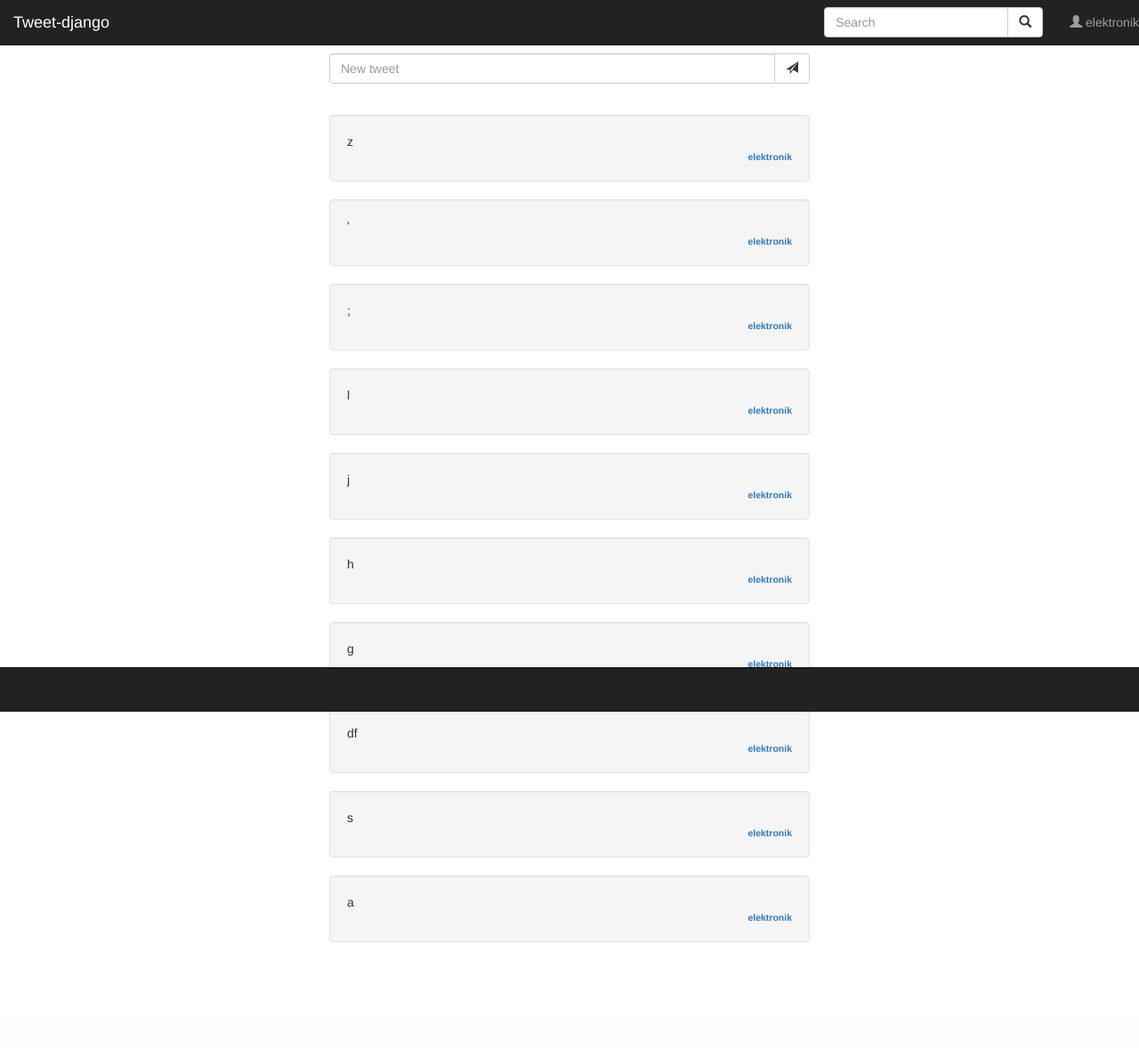
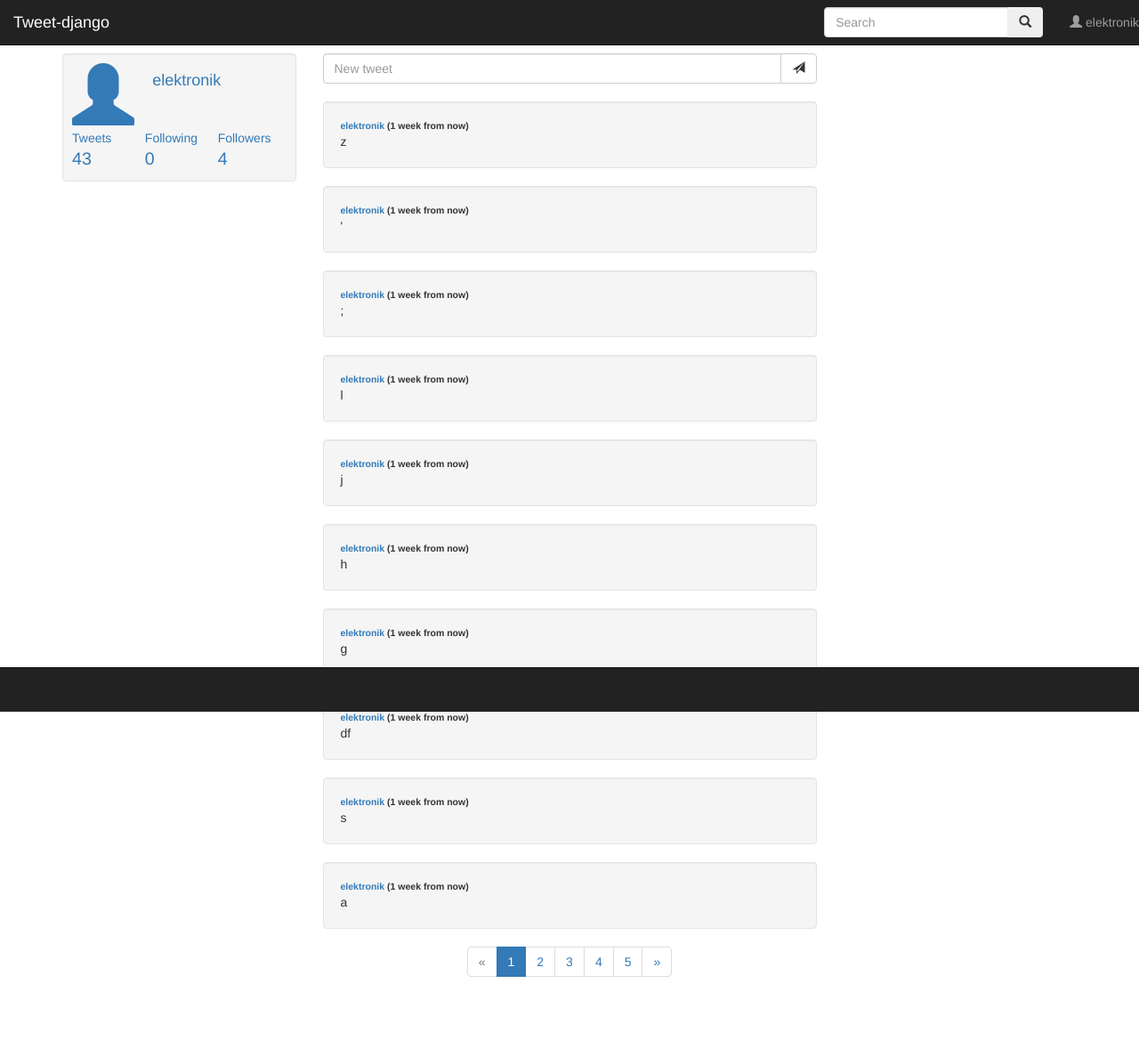
Before and after one commit to elektro-NIK/tweet-django, a Django app: a page that uses templates/profile.html in a window 1280 px wide. Shown: the whole page at 89% size. Before the commit the page ends 1059 px from the top, so only its background shows below. Run offline with Django 3.2, Linux system fonts and the light colour scheme; a user stored in the database is signed in; data comes from the database, SQL or seed files in the repository; both versions use the stored data as it was after the commit; some libraries are stand-ins or nearby versions.

Commit message:
Adede user profile partial, reformating profile and search pages.

```diff
--- a/static/css/main.css
+++ b/static/css/main.css
@@ -5,6 +5,28 @@ body {
 
 div.username {
   font-size: 75%;
-  text-align: right;
+  text-align: left;
   font-weight: bold;
 }
+
+.userpic {
+  font-size: 70px;
+}
+
+.profile.stat {
+  font-size: 140%;
+}
+
+ul.pagination {
+    display: flex;
+    justify-content: center;
+}
+
+.well.profile {
+    padding: 10px;
+}
+
+.row.stat {
+    margin-right: 0px;
+    margin-left: 0px;
+}
--- a/templates/base/base.html
+++ b/templates/base/base.html
@@ -9,7 +9,7 @@
         <title>Index</title>
     </head>
     <body>
-        {% include "base/header.html" with user=user %}
+        {% include "base/header.html" %}
 
         <div class="container">
             {% block content %}
--- a/templates/base/header.html
+++ b/templates/base/header.html
@@ -5,13 +5,13 @@
             <li class="dropdown">
                 <a href="/user/{{ user.username }}/" class="dropdown-toggle" data-toggle="dropdown"><span class="glyphicon glyphicon-user"></span> {{ user.username }}</a>
                 <ul class="dropdown-menu">
-                    <li><a href="{% url 'profile' user.username %}">Profile <span class="glyphicon glyphicon-user pull-right"></span></a></li>
+                    <li><a href="{% url 'profile' user.username %}"><span class="glyphicon glyphicon-user"></span> Profile</a></li>
                     <li class="divider"></li>
-                    <li><a href="#">User stats <span class="glyphicon glyphicon-stats pull-right"></span></a></li>
+                    <li><a href="#"><span class="glyphicon glyphicon-stats"></span> User stats</a></li>
                     <li class="divider"></li>
-                    <li><a href="#">Settings <span class="glyphicon glyphicon-cog pull-right"></span></a></li>
+                    <li><a href="#"><span class="glyphicon glyphicon-cog"></span> Settings</a></li>
                     <li class="divider"></li>
-                    <li><a href="{% url 'logout' %}">Logout <span class="glyphicon glyphicon-log-out pull-right"></span></a></li>
+                    <li><a href="{% url 'logout' %}"><span class="glyphicon glyphicon-log-out"></span> Logout</a></li>
                 </ul>
             </li>
         </ul>
@@ -20,7 +20,7 @@
                 <div class="input-group">
                     <input type="text" class="form-control" placeholder="Search" name="query">
                     <div class="input-group-btn">
-                        <button class="btn btn-default" type="submit">
+                        <button class="btn btn-search" type="submit">
                             <i class="glyphicon glyphicon-search"></i>
                         </button>
                     </div>
--- a/templates/login.html
+++ b/templates/login.html
@@ -37,7 +37,7 @@
             <div class="col-md-2 col-md-offset-5">
                 <button type="submit" class="btn btn-success">Login</button>
                 <span> or </span>
-                <a href="{% url 'signup' %}"><button class="btn btn-default">Sign Up</button></a>
+                <a href="{% url 'signup' %}"><button type="button" class="btn btn-default">Sign Up</button></a>
             </div>
         </div>
     </form>
--- /dev/null
+++ b/templates/partials/_profile.html
@@ -0,0 +1,42 @@
+{% load staticfiles %}
+<div class="well profile">
+    <div class="row">
+        <div class="col-md-4">
+            <a href="#"><span class="userpic glyphicon glyphicon-user"></span></a>
+        </div>
+        <div class="col-md-8">
+            <a href="{% url 'profile' profile.username %}"><h4>{{ profile.username }}</h4></a>
+            {% if profile.username != user.username %}
+                {% csrf_token %}
+                <button class="btn btn-{{ following|yesno:'danger,success' }} follow-btn" value="{{ following }}" username="{{ profile.username }}">
+                    <span class="glyphicon glyphicon-{{ following|yesno:'minus,plus'}}"></span>
+                    <span class="follow-text">{{ following|yesno:"Unfollow,Follow" }}</span>
+                </button>
+            {% endif %}
+        </div>
+        <div class="col-md-12">
+            <div class="row stat">
+                <ul class="list-inline">
+                    <li class="col-md-4 column">
+                        <a href="{% url 'profile' profile.username %}">
+                            <div>Tweets</div>
+                            <div class="profile stat">{{ stat.tweets }}</div>
+                        </a>
+                    </li>
+                    <li class="col-md-4">
+                        <a href="#">
+                            <div>Following</div>
+                            <div class="profile stat">{{ stat.following }}</div>
+                        </a>
+                    </li>
+                    <li class="col-md-4">
+                        <a href="#" title="1.810 Followers">
+                            <div>Followers</div>
+                            <div class="profile stat">{{ stat.followers }}</div>
+                        </a>
+                    </li>
+                </ul>
+            </div>
+        </div>
+    </div>
+</div>
--- /dev/null
+++ b/templates/partials/_tweet_wall.html
@@ -0,0 +1,39 @@
+{% if not tweets %}
+    <div class="well">
+        <span>Not found</span>
+    </div>
+{% elif tweets.0 == ' ' %}
+    <div></div>
+{% else %}
+    {% load humanize %}
+    {% for tweet in tweets %}
+        <div class="well">
+            <div class="username">
+                <a href="/user/{{ tweet.user.username }}">{{ tweet.user.username }}</a>
+                <span> ({{ tweet.created|naturaltime }})</span>
+            </div>
+            <div>{{ tweet.text }}</div>
+        </div>
+    {% endfor %}
+    {% if tweets.has_other_pages %}
+        <ul class="pagination">
+            {% if tweets.has_previous %}
+                <li><a href="?page={{ tweets.previous_page_number }}">&laquo;</a></li>
+            {% else %}
+                <li class="disabled"><span>&laquo;</span></li>
+            {% endif %}
+            {% for i in tweets.paginator.page_range %}
+                {% if tweets.number == i %}
+                    <li class="active"><span>{{ i }} <span class="sr-only">(current)</span></span></li>
+                {% else %}
+                    <li><a href="?page={{ i }}">{{ i }}</a></li>
+                {% endif %}
+            {% endfor %}
+            {% if tweets.has_next %}
+                <li><a href="?page={{ tweets.next_page_number }}">&raquo;</a></li>
+            {% else %}
+                <li class="disabled"><span>&raquo;</span></li>
+            {% endif %}
+        </ul>
+    {% endif %}
+{% endif %}
--- a/templates/profile.html
+++ b/templates/profile.html
@@ -1,23 +1,11 @@
 {% extends "base/base.html" %}
 {% load staticfiles %}
-<!--{% block navbar %}-->
-    <!--{% if profile.username != user.username %}-->
-        <!--<p class="navbar-text navbar-left">-->
-            <!--<span class="glyphicon glyphicon-user"></span>{{ profile.username }}'s profile page-->
-            <!--<span class="btn btn-xs btn-default follow-btn" title="Click to follow {{ profile.username }}" value="{{ following }}" username="{{ profile.username }}">-->
-                <!--<span class="glyphicon glyphicon-plus"></span>-->
-                <!--<span class="follow-text">{{ following|yesno:"Unfollow,Follow" }}</span>-->
-            <!--</span>-->
-        <!--</p>-->
-    <!--{% endif %}-->
-    <!--<p class="navbar-text navbar-right">-->
-        <!--<span class="glyphicon glyphicon-user"></span>-->
-        <!--<a href="/user/{{ user.username }}">{{ user.username }}</a>-->
-    <!--</p>-->
-<!--{% endblock %}-->
 {% block content %}
-    <!--TODO: clearfix-->
-    <div class="col-md-6 col-md-offset-3 column">
+    <div class="row">
+        <div class="col-md-3 column">
+            {% include 'partials/_profile.html' %}
+        </div>
+        <div class="col-md-6 column">
             {% if profile.username == user.username %}
                 <form id="post-form" action="{% url 'new_post' user.username %}" method="POST">
                     {% csrf_token %}
@@ -31,17 +19,11 @@
                     </div>
                 </form>
             {% endif %}
-        <h5>&nbsp;</h5>
+            <h7>&nbsp;</h7>
         </div>
-    <div class="col-md-6 col-md-offset-3 column">
-        {% for tweet in tweets %}
-            <div class="well">
-                <span>{{ tweet.text }}</span>
-                <div class="username">
-                    <a href="/user/{{ tweet.user.username }}">{{ tweet.user.username }}</a>
+        <div class="col-md-6 column">
+            {% include 'partials/_tweet_wall.html' with tweets=tweets %}
         </div>
-            </div>
-        {% endfor %}
     </div>
 {% endblock %}
 {% block js %}
--- a/templates/signup.html
+++ b/templates/signup.html
@@ -50,7 +50,7 @@
             <div class="col-md-2 col-md-offset-5">
                 <button type="submit" class="btn btn-success">Sign Up</button>
                 <span> or </span>
-                <a href="{% url 'signup' %}"><button class="btn btn-default">Login</button></a>
+                <a href="{% url 'login' %}"><button type="button" class="btn btn-default">Login</button></a>
             </div>
         </div>
     </form>
--- a/tweet_django/settings.py
+++ b/tweet_django/settings.py
@@ -37,6 +37,7 @@ INSTALLED_APPS = [
     'django.contrib.sessions',
     'django.contrib.messages',
     'django.contrib.staticfiles',
+    'django.contrib.humanize',
     'tweets',
     'user_profile',
 ]
--- a/tweets/views.py
+++ b/tweets/views.py
@@ -42,6 +42,11 @@ class Profile(LoginRequiredMixin, View):
         params['tweets'] = tweets
         params['profile'] = user_profile
         params['form'] = form
+        params['stat'] = {
+            'tweets':    len(Tweet.objects.filter(user=user_profile)),
+            'following': len(User.objects.get(userfollower=user_follower).followers.all()),
+            'followers': UserFollower.objects.values_list('count').filter(user=user_profile).get()[0],
+        }
         return render(request, 'profile.html', params)
 
     @staticmethod
@@ -95,16 +100,18 @@ class Search(View):
     @staticmethod
     def get(request):
         # TODO: autoloading
-        form = SearchForm(request.GET)
-        return render(request, 'search.html', {'search': form})
+        query = request.GET.get('query')
+        tweets = Tweet.objects.filter(text__icontains=query).order_by('-created') if query else ' '
+        form = SearchForm() if not query else SearchForm(initial={'query': query})
+        return render(request, 'search.html', {'search': form, 'tweets': tweets})
 
     @staticmethod
     def post(request):
         form = SearchForm(request.POST)
         if form.is_valid():
             query = form.cleaned_data['query']
-            tweets = Tweet.objects.filter(text__icontains=query)
-            return_str = render_to_string('partials/_tweet_search.html', {'query': query, 'tweets': tweets})
+            tweets = Tweet.objects.filter(text__icontains=query).order_by('-created')
+            return_str = render_to_string('partials/_tweet_wall.html', {'query': query, 'tweets': tweets})
             return HttpResponse(json.dumps(return_str), content_type='application/json')
         else:
-            return HttpResponseRedirect('/search/')
+            return HttpResponse('')
```
Also changed, not shown: templates/partials/_tweet_search.html (deleted, +0 -11 lines), templates/search.html (+13 -7 lines), db.sqlite3. Lines whose indentation alone changed are shown as unchanged.
